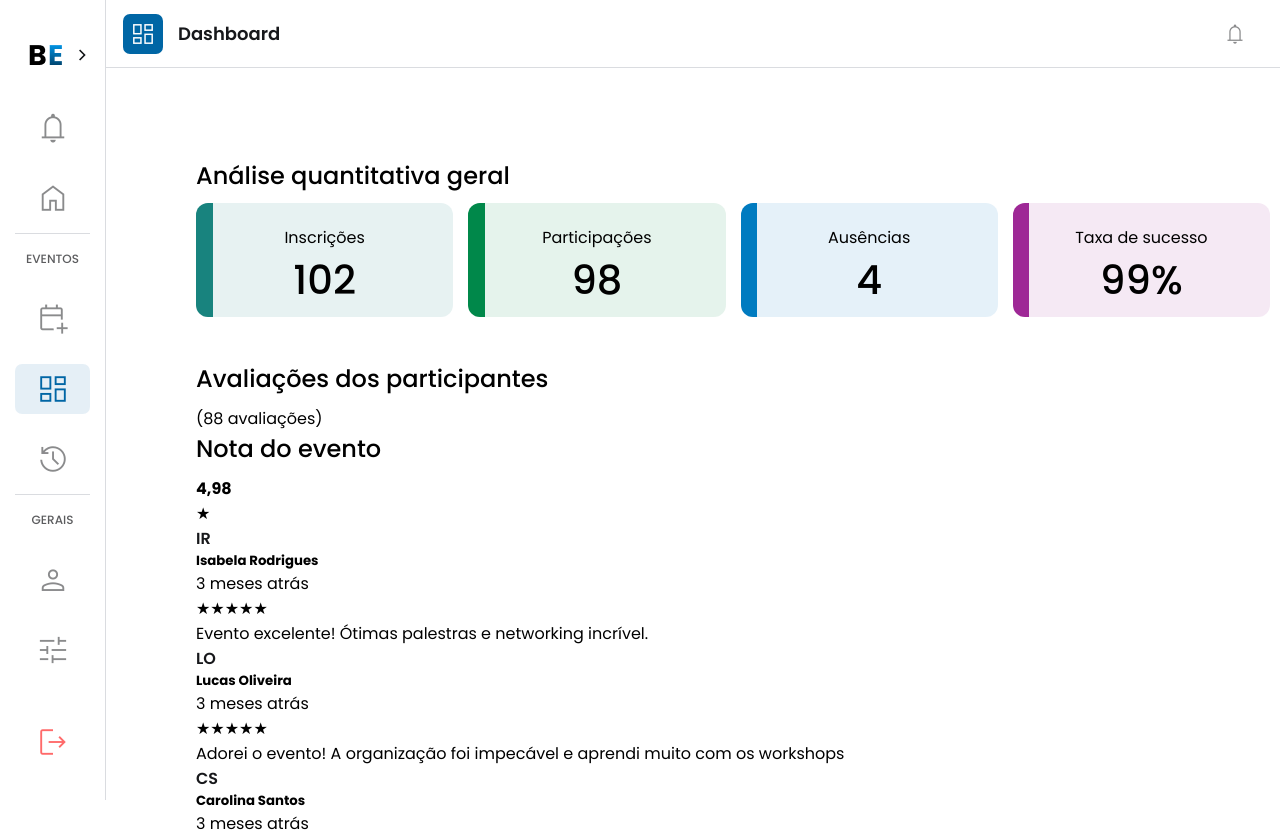
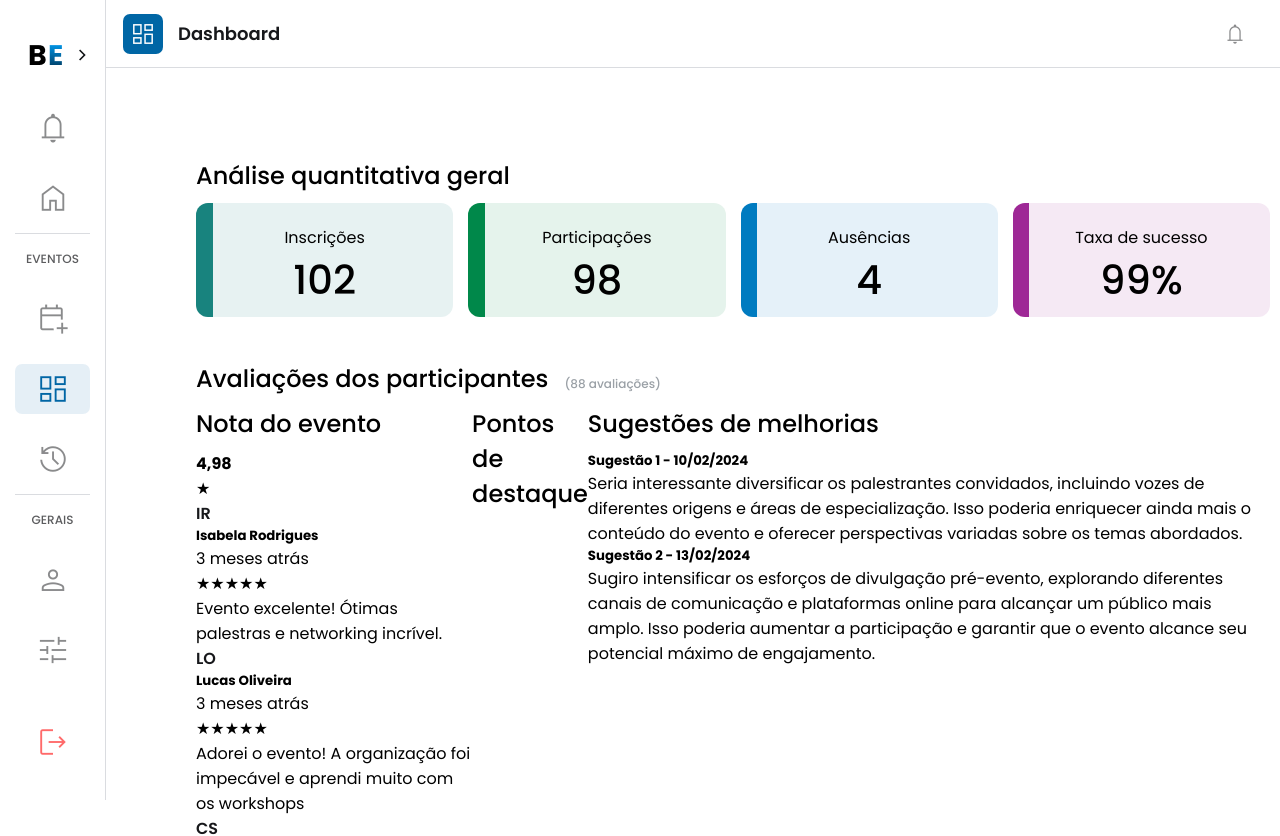
Before and after one commit to EsyProject/EsyFrontend, a React (Vite) app: page /dashboard in a window 1280 px wide. Shown: the top 836 px of the page. Built offline with nearby package versions, Linux system fonts and the light colour scheme.

Commit message:
feat: Dashboard update

```diff
--- a/src/pages/Dashboard/Dashboard.css
+++ b/src/pages/Dashboard/Dashboard.css
@@ -103,3 +103,19 @@
 .participant-reviews {
   margin-top: 44px;
 }
+
+.reviews-title {
+  display: flex;
+  align-items: center;
+  gap: 16px;
+}
+
+.reviews-title span {
+  font-weight: 500;
+  font-size: 12px;
+  color: #9AA0A6;
+}
+
+.participant-reviews-main {
+  display: flex;
+}
--- a/src/pages/Dashboard/Dashboard.jsx
+++ b/src/pages/Dashboard/Dashboard.jsx
@@ -55,6 +55,8 @@ const Dashboard = () => {
           <div className="reviews-title">
             <h2>Avaliações dos participantes</h2> <span>(88 avaliações)</span>
           </div>
+
+          <div className="participant-reviews-main">
             <div className="container-reviews">
               <div className="event-reviews">
                 <div className="event-note">
@@ -93,8 +95,8 @@ const Dashboard = () => {
                     </div>
                     <div className="rating">★★★★★</div>
                     <p>
-                    Adorei o evento! A organização foi impecável e aprendi muito
-                    com os workshops
+                      Adorei o evento! A organização foi impecável e aprendi
+                      muito com os workshops
                     </p>
                   </div>
 
@@ -116,11 +118,10 @@ const Dashboard = () => {
                   </div>
                 </div>
               </div>
+            </div>
 
             <div className="highlights">
               <h2>Pontos de destaque</h2>
-            </div>
-          </div>
             </div>
 
             <div className="improvement-suggestions">
@@ -131,9 +132,10 @@ const Dashboard = () => {
                   <h5>Sugestão 1 - 10/02/2024</h5>
                   <p>
                     Seria interessante diversificar os palestrantes convidados,
-                incluindo vozes de diferentes origens e áreas de especialização.
-                Isso poderia enriquecer ainda mais o conteúdo do evento e
-                oferecer perspectivas variadas sobre os temas abordados.
+                    incluindo vozes de diferentes origens e áreas de
+                    especialização. Isso poderia enriquecer ainda mais o
+                    conteúdo do evento e oferecer perspectivas variadas sobre os
+                    temas abordados.
                   </p>
                 </div>
 
@@ -141,11 +143,13 @@ const Dashboard = () => {
                   <h5>Sugestão 2 - 13/02/2024</h5>
                   <p>
                     Sugiro intensificar os esforços de divulgação pré-evento,
-                explorando diferentes canais de comunicação e plataformas online
-                para alcançar um público mais amplo. Isso poderia aumentar a
-                participação e garantir que o evento alcance seu potencial
-                máximo de engajamento.
+                    explorando diferentes canais de comunicação e plataformas
+                    online para alcançar um público mais amplo. Isso poderia
+                    aumentar a participação e garantir que o evento alcance seu
+                    potencial máximo de engajamento.
                   </p>
+                </div>
+              </div>
             </div>
           </div>
         </div>
```
Lines whose indentation alone changed are shown as unchanged.
